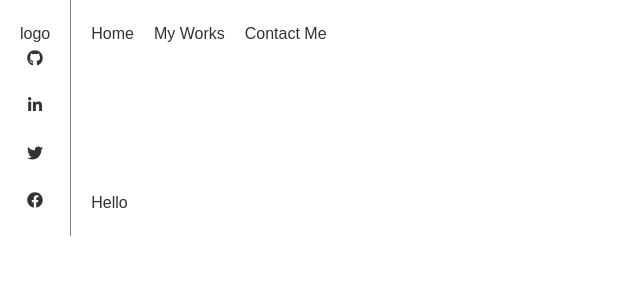
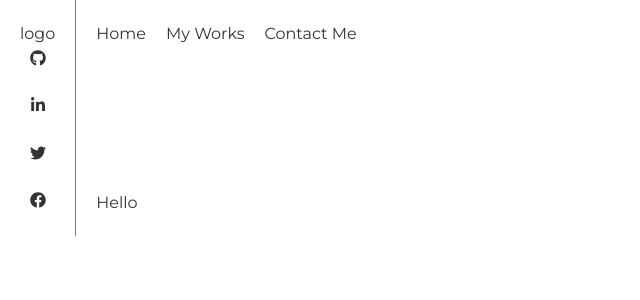
Before and after one commit to duniandewon/portofolio, a Next.js app: page / in a window 1280 px wide. Shown: the top 300 px of the page, without its empty margins (0-640 px from the left). Built offline with nearby package versions, Linux system fonts and the light colour scheme.

Commit message:
Add monserat font

```diff
--- a/pages/GlobalStyles.ts
+++ b/pages/GlobalStyles.ts
@@ -1,6 +1,8 @@
 import { createGlobalStyle } from "styled-components";
 
 const GlobalStyle = createGlobalStyle`
+@import url('https://fonts.googleapis.com/css2?family=Montserrat:wght@400;600;700&display=swap');
+
 * {
   margin: 0;
   padding: 0;
@@ -16,7 +18,7 @@
   width: 100%;
   height: 100vh;
   background: #fff;
-  font-family: 'Quicksand', sans-serif;
+font-family: 'Montserrat', sans-serif;
   font-size: 1.6rem;
   line-height: 1.7;
   text-align: justify;
@@ -30,7 +32,7 @@
 h5,
 h6 {
   color: #000;
-  font-family: 'Quicksand', sans-serif;
+font-family: 'Montserrat', sans-serif;
   font-weight: 400;
 }
 
@@ -56,7 +58,7 @@
 optgroup,
 select,
 textarea {
-  font-family: 'Quicksand', sans-serif;
+font-family: 'Montserrat', sans-serif;
 }
 `;
 
```
